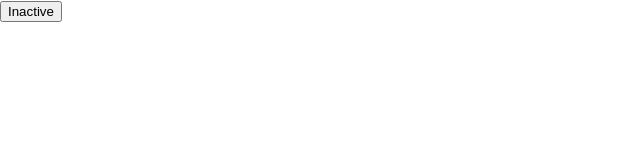
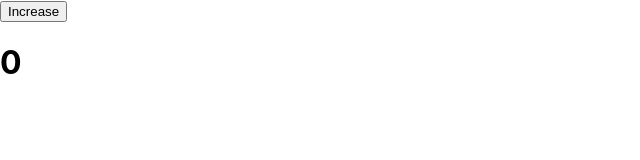
Before and after one commit to ducchungtx/react-hooks-learn, a React (Create React App) app: page / in a window 1280 px wide. Shown: the top 160 px of the page, without its empty margins (0-640 px from the left). Built offline with nearby package versions, Linux system fonts and the light colour scheme.

Commit message:
Sử dụng useState Hook để Counter

```diff
--- a/src/App.js
+++ b/src/App.js
@@ -1,14 +1,43 @@
-import React, { useState } from 'react';
+import React, { Component, useState } from 'react';
 import './App.css';
 
+// class App extends Component {
+//   constructor(props) {
+//     super(props);
+//     this.state = {
+//       count: 0
+//     };
+//     this.handleClick = this.handleClick.bind(this);
+//   }
+//   handleClick() {
+//     // this.setState({ count: this.state.count + 1 });
+//     this.setState((prevState) => {
+//       return {
+//         count: prevState.count + 1
+//       }
+//     });
+//   }
+//   render() {
+//     return(
+//       <div>
+//         <button onClick={this.handleClick}>Increase</button>
+//         <h1>{this.state.count}</h1>
+//       </div>
+//     )
+//   }
+// }
+
 function App() {
-  // useState sẽ trả về một array có chứa 2 item
-  // một là giá trị 2 là hàm để set lại giá trị
-  const [ activated, setActivated ] = useState(false);
-  const buttonText = activated ? 'Active' : 'Inactive';
-  const onClick = () => setActivated(!activated);
+  const [count, setCount] = useState(0);
+  // const handleClick = () => setCount(count + 1);
+  const handleClick = () => setCount((prevCount) => {
+    return prevCount + 1;
+  });
   return(
-    <button onClick={onClick}>{ buttonText }</button>
+    <div>
+      <button onClick={handleClick}>Increase</button>
+      <h1>{count}</h1>
+    </div>
   )
 }
 
```
